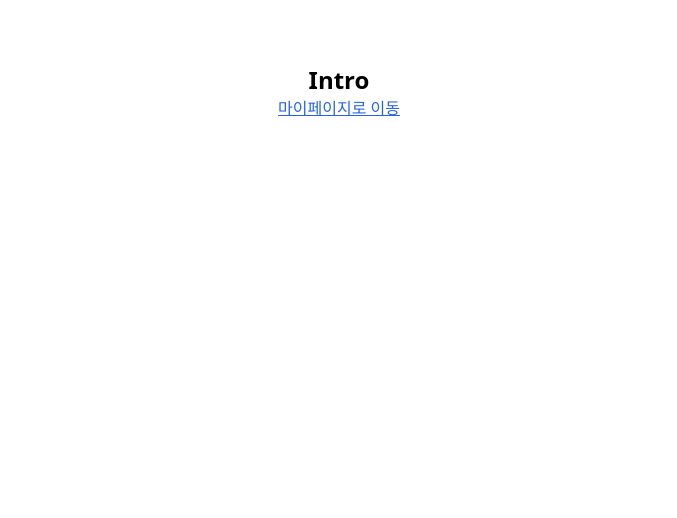
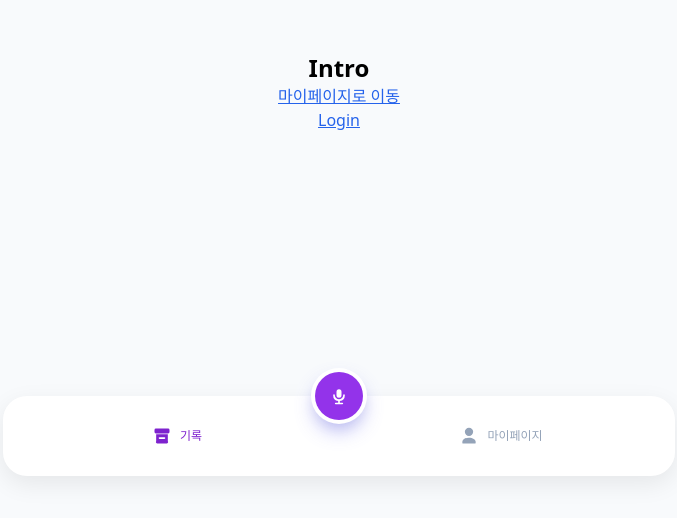
Before and after one commit to taeranlee/maumii, a React (Vite) app: page / in a window 1280 px wide. Shown: the part 308-826 px from the top of the page, without its empty margins (301-978 px from the left). Before the commit the page ends 800 px from the top, so only its background shows below. Built offline with nearby package versions, Linux system fonts and the light colour scheme.

Commit message:
feat:Navigation bar

```diff
--- a/src/App.jsx
+++ b/src/App.jsx
@@ -1,17 +1,49 @@
-import { Routes, Route, Link } from "react-router-dom";
+// src/App.jsx
+import { Routes, Route, useLocation, useNavigate } from "react-router-dom";
 import Intro from "./pages/Intro.jsx";
 import Login from "./pages/Login.jsx";
 import Register from "./pages/Register.jsx";
 import Mypage from "./pages/Mypage.jsx";
+import Navigation from "./components/Navigation.jsx";
 
 export default function App() {
+  const location = useLocation();
+  const navigate = useNavigate();
+
+  // 경로 ↔ 탭 키 매핑 (필요에 맞게 수정 가능)
+  const pathToKey = {
+    "/": "record",
+    "/record": "mic",
+    "/mypage": "mypage",
+  };
+  const keyToPath = {
+    record: "/",
+    mic: "/record",
+    mypage: "/mypage",
+  };
+
+  const active = pathToKey[location.pathname] ?? "record";
+  const hideNav = ["/login", "/register"].includes(location.pathname); // 로그인/회원가입에서 숨김
+
   return (
-    <Routes>
-      <Route path="/" element={<Intro />} />
-      <Route path="/login" element={<Login />} />
-      <Route path="/register" element={<Register />} />
-      <Route path="/mypage" element={<Mypage />} />
-      <Route path="*" element={<div>Not Found</div>} />
-    </Routes>
+    <div className="min-h-screen bg-slate-50 pb-24">
+      <Routes>
+        <Route path="/" element={<Intro />} />
+        <Route path="/record" element={<div className="p-6">녹음 페이지</div>} />
+        <Route path="/mypage" element={<Mypage />} />
+        <Route path="/login" element={<Login />} />
+        <Route path="/register" element={<Register />} />
+        <Route path="*" element={<div className="p-6">Not Found</div>} />
+      </Routes>
+
+      {!hideNav && (
+        <div className="fixed inset-x-0 bottom-4 px-4">
+          <Navigation
+            active={active}
+            onChange={(key) => navigate(keyToPath[key])}
+          />
+        </div>
+      )}
+    </div>
   );
 }
--- a/src/components/Navigation.jsx
+++ b/src/components/Navigation.jsx
@@ -1,9 +1,107 @@
-export default function Navigation() {
+// export default function Navigation() {
+//   return (
+//     <nav className="h-14 shrink-0 bg-white border-t flex items-center justify-around">
+//       <button className="text-blue-600 text-sm">홈</button>
+//       <button className="text-slate-500 text-sm">검색</button>
+//       <button className="text-slate-500 text-sm">마이</button>
+//     </nav>
+//   );
+// }
+
+// BottomNav.jsx
+import { useMemo } from "react";
+
+/** 사용법
+ * <BottomNav active="mic" onChange={(key) => setActive(key)} />
+ * active: 'record' | 'mic' | 'mypage'
+ */
+export default function Navigation({ active = "mic", onChange }) {
+  const is = (k) => active === k;
+
+  // 공통 스타일
+  const tabBase =
+    "flex h-14 flex-1 items-center justify-center gap-2 rounded-2xl transition";
+  const labelBase = "text-xs font-medium";
+
+  // 색상(활성/비활성)
+  const tone = useMemo(
+    () => ({
+      icon: (k) =>
+        is(k) ? "text-purple-700" : "text-slate-400",
+      text: (k) =>
+        is(k) ? "text-purple-700" : "text-slate-400",
+    }),
+    [active]
+  );
+
   return (
-    <nav className="h-14 shrink-0 bg-white border-t flex items-center justify-around">
-      <button className="text-blue-600 text-sm">홈</button>
-      <button className="text-slate-500 text-sm">검색</button>
-      <button className="text-slate-500 text-sm">마이</button>
-    </nav>
+    <div className="relative mx-auto w-full max-w-2xl">
+      {/* 배경 바 */}
+      <div className="relative z-0 flex items-center justify-between rounded-3xl bg-white p-3 shadow-[0_8px_24px_rgba(0,0,0,0.08)]">
+        {/* 왼쪽 탭: 기록 */}
+        <button
+          type="button"
+          onClick={() => onChange?.("record")}
+          className={`${tabBase} ${is("record") ? "bg-white" : ""}`}
+          aria-current={is("record") ? "page" : undefined}
+        >
+          <ArchiveIcon className={`h-5 w-5 ${tone.icon("record")}`} />
+          <span className={`${labelBase} ${tone.text("record")}`}>기록</span>
+        </button>
+
+        {/* 오른쪽 탭: 마이페이지 */}
+        <button
+          type="button"
+          onClick={() => onChange?.("mypage")}
+          className={`${tabBase} ${is("mypage") ? "bg-white" : ""}`}
+          aria-current={is("mypage") ? "page" : undefined}
+        >
+          <UserIcon className={`h-5 w-5 ${tone.icon("mypage")}`} />
+          <span className={`${labelBase} ${tone.text("mypage")}`}>마이페이지</span>
+        </button>
+      </div>
+
+      {/* 상단 볼록-노치(배경) */}
+      <div
+        aria-hidden
+        className="absolute left-1/2 top-0 z-10 h-10 w-10 -translate-x-1/2 -translate-y-1/2 rounded-full bg-white shadow-[0_6px_18px_rgba(0,0,0,0.12)]"
+      />
+
+      {/* 가운데 플로팅 마이크 버튼 */}
+      <button
+        type="button"
+        onClick={() => onChange?.("mic")}
+        className={`group absolute left-1/2 top-0 z-20 grid h-12 w-12 -translate-x-1/2 -translate-y-1/2 place-items-center rounded-full
+          bg-purple-600 shadow-[0_10px_20px_rgba(99,102,241,0.45)] ring-4 ring-white transition
+          hover:scale-105 active:scale-95
+          ${is("mic") ? "" : ""}`}
+        aria-current={is("mic") ? "page" : undefined}
+      >
+        <MicIcon className="h-5 w-5 text-white" />
+      </button>
+    </div>
   );
 }
+
+/* --- 간단 SVG 아이콘 (의존성 없이 사용) --- */
+function ArchiveIcon({ className = "" }) {
+  return (
+    <svg viewBox="0 0 24 24" className={className} fill="currentColor" aria-hidden>
+      <path d="M3 4.75A1.75 1.75 0 0 1 4.75 3h14.5A1.75 1.75 0 0 1 21 4.75v2.5A1.75 1.75 0 0 1 19.25 9H4.75A1.75 1.75 0 0 1 3 7.25v-2.5Zm2 .25h14v2H5v-2Zm0 5h14v8.25A1.75 1.75 0 0 1 17.25 21H6.75A1.75 1.75 0 0 1 5 18.25V10Zm4 3.5a1 1 0 1 0 0 2h6a1 1 0 1 0 0-2H9Z" />
+    </svg>
+  );
+}
+function MicIcon({ className = "" }) {
+  return (
+    <svg viewBox="0 0 24 24" className={className} fill="currentColor" aria-hidden>
+      <path d="M12 14a3 3 0 0 0 3-3V7a3 3 0 1 0-6 0v4a3 3 0 0 0 3 3Zm5-3a5 5 0 1 1-10 0 1 1 0 1 0-2 0 7 7 0 0 0 6 6.92V20H8a1 1 0 1 0 0 2h8a1 1 0 1 0 0-2h-3v-2.08A7 7 0 0 0 19 11a1 1 0 1 0-2 0Z" />
+    </svg>
+  );
+}
+function UserIcon({ className = "" }) {
+  return (
+    <svg viewBox="0 0 24 24" className={className} fill="currentColor" aria-hidden>
+      <path d="M12 12a5 5 0 1 0-5-5 5 5 0 0 0 5 5Zm0 2c-4.42 0-8 2.24-8 5v1a1 1 0 0 0 1 1h14a1 1 0 0 0 1-1v-1c0-2.76-3.58-5-8-5Z" />
+    </svg>
+  );
+}
--- a/src/pages/Intro.jsx
+++ b/src/pages/Intro.jsx
@@ -5,6 +5,8 @@ export default function Intro() {
       <div className="space-y-4 text-center">
         <h1 className="text-2xl font-bold">Intro</h1>
         <Link to="/mypage" className="text-blue-600 underline">마이페이지로 이동</Link>
+        <br></br>
+        <Link to="/login" className="text-blue-600 underline">Login</Link>
       </div>
     </div>
   );
```
